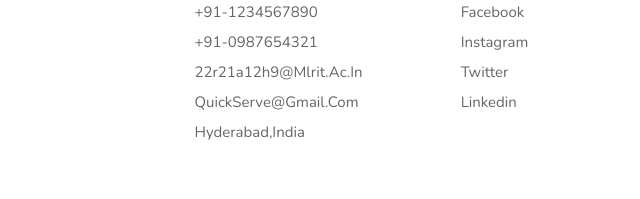
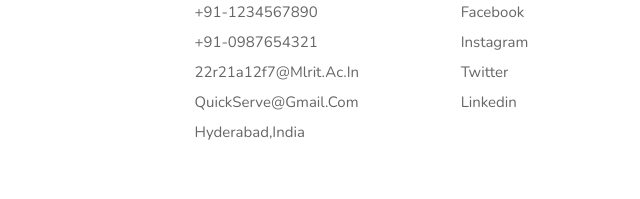
Before and after one commit to nikhitha178/Foodwebpage, a plain HTML site: page index.html in a window 1280 px wide. Shown: the part 6012-6211 px from the top of the page, 453-1093 px from the left. Drawn offline with nearby package versions, Linux system fonts and the light colour scheme; a script that the page names is missing.

Commit message:
Update index.html

```diff
--- a/index.html
+++ b/index.html
@@ -1016,7 +1016,7 @@
 
         <a href="#">+91-0987654321</a>
 
-        <a href="#">22r21a12h9@mlrit.ac.in</a>
+        <a href="#">22r21a12f7@mlrit.ac.in</a>
 
         <a href="#">QuickServe@gmail.com</a>
 
```
